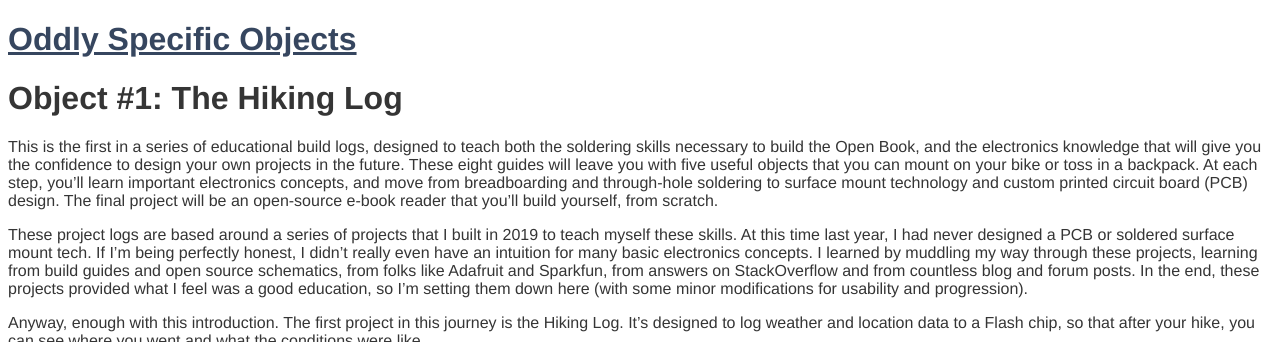
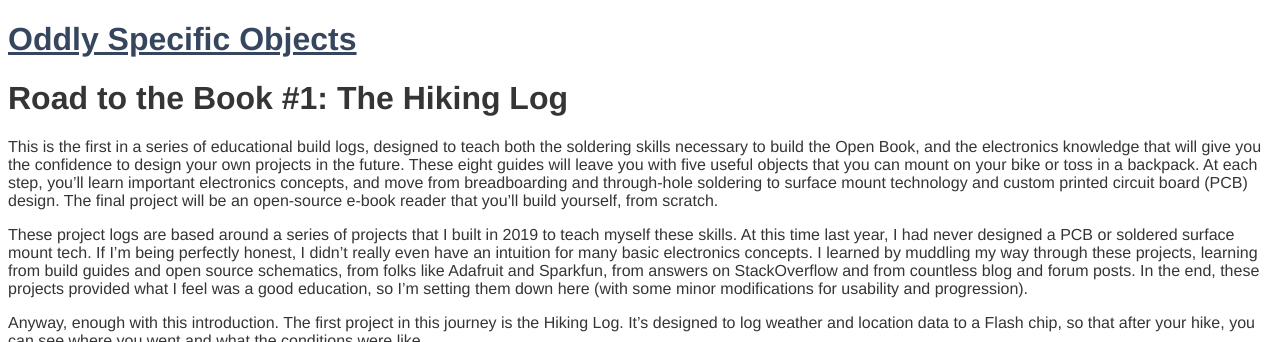
Before and after one commit to joeycastillo/oddlyspecific.org, a Jekyll site: the page built from _posts/2020-02-20-oso-1-the-hiking-log.md, in a window 1280 px wide and 900 px high, cut to the strip 0-342 px from the top of the window. Built offline with Jekyll 4.4.1, drawn with Linux system fonts in a browser that asks for light colours; nearby versions of some CDN libraries.

```diff
--- a/_includes/head.html
+++ b/_includes/head.html
@@ -20,7 +20,7 @@
     <meta name="twitter:card" content="summary">
     <meta name="twitter:title" content="{% if page.title %}{{page.title}} | {{site.title}}{% else %}{{site.title}}{% endif %}">
     <meta name="twitter:description" content="{% if page.description %}{{page.description}}{% else %}{{site.description}}{% endif %}">
-    <meta name="twitter:image" content="{{site.image | absolute_url}}">
+    <meta name="twitter:image" content="{% if page.image %}{{page.image | absolute_url}}{% else %}{{site.image | absolute_url}}{% endif %}">
     <meta name="twitter:url" content="{{page.url | absolute_url}}">
 
     <!-- CSS & fonts -->
--- a/_posts/2020-02-20-oso-1-the-hiking-log.md
+++ b/_posts/2020-02-20-oso-1-the-hiking-log.md
@@ -1,10 +1,11 @@
 ---
 layout: default
 title: "The Hiking Log"
+image: /assets/images/posts/2020-02-20-log-main.jpg
 description: First in a series of guides; teaching the skills to build the book.
 ---
 
-# Object #1: The Hiking Log
+# Road to the Book #1: The Hiking Log
 
 This is the first in a series of educational build logs, designed to teach both the soldering skills necessary to build the Open Book, and the electronics knowledge that will give you the confidence to design your own projects in the future. These eight guides will leave you with five useful objects that you can mount on your bike or toss in a backpack. At each step, you’ll learn important electronics concepts, and move from breadboarding and through-hole soldering to surface mount technology and custom printed circuit board (PCB) design. The final project will be an open-source e-book reader that you’ll build yourself, from scratch.
 
```
Also changed, not shown: assets/images/posts/2020-02-20-log-main.jpg (added).
